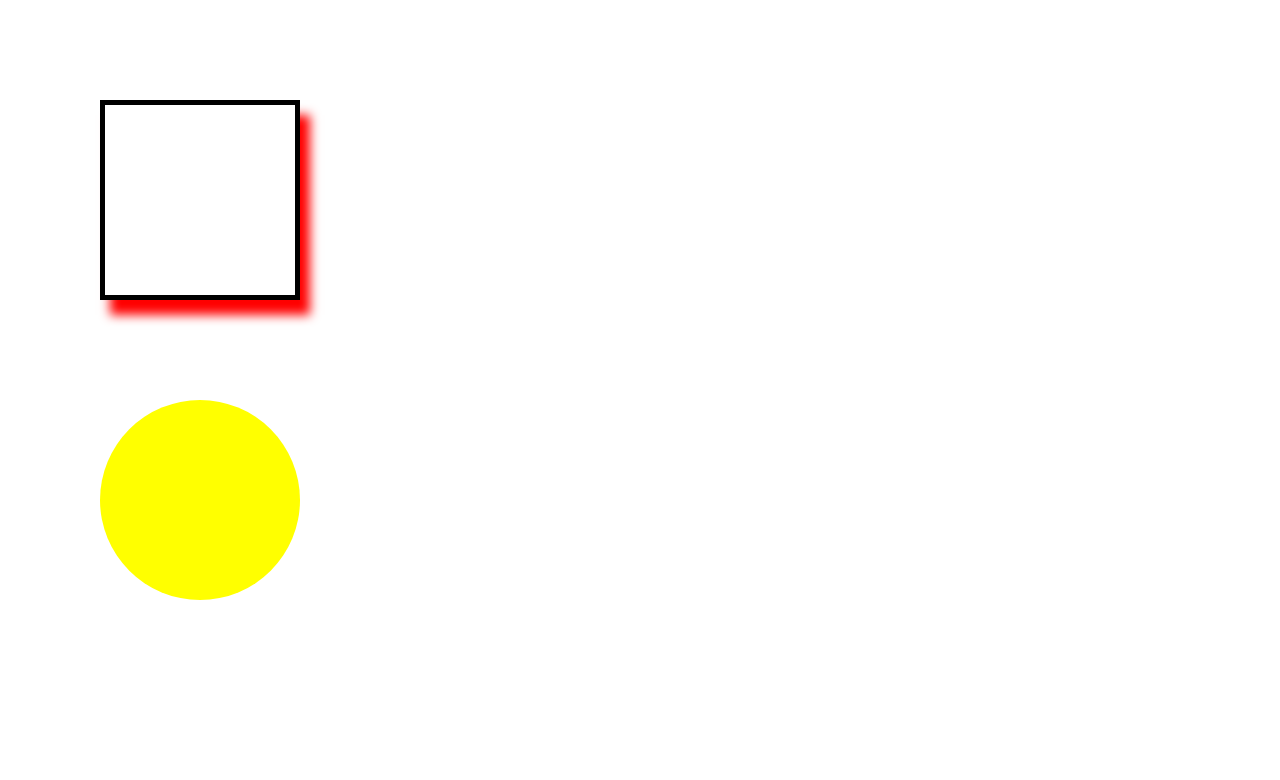
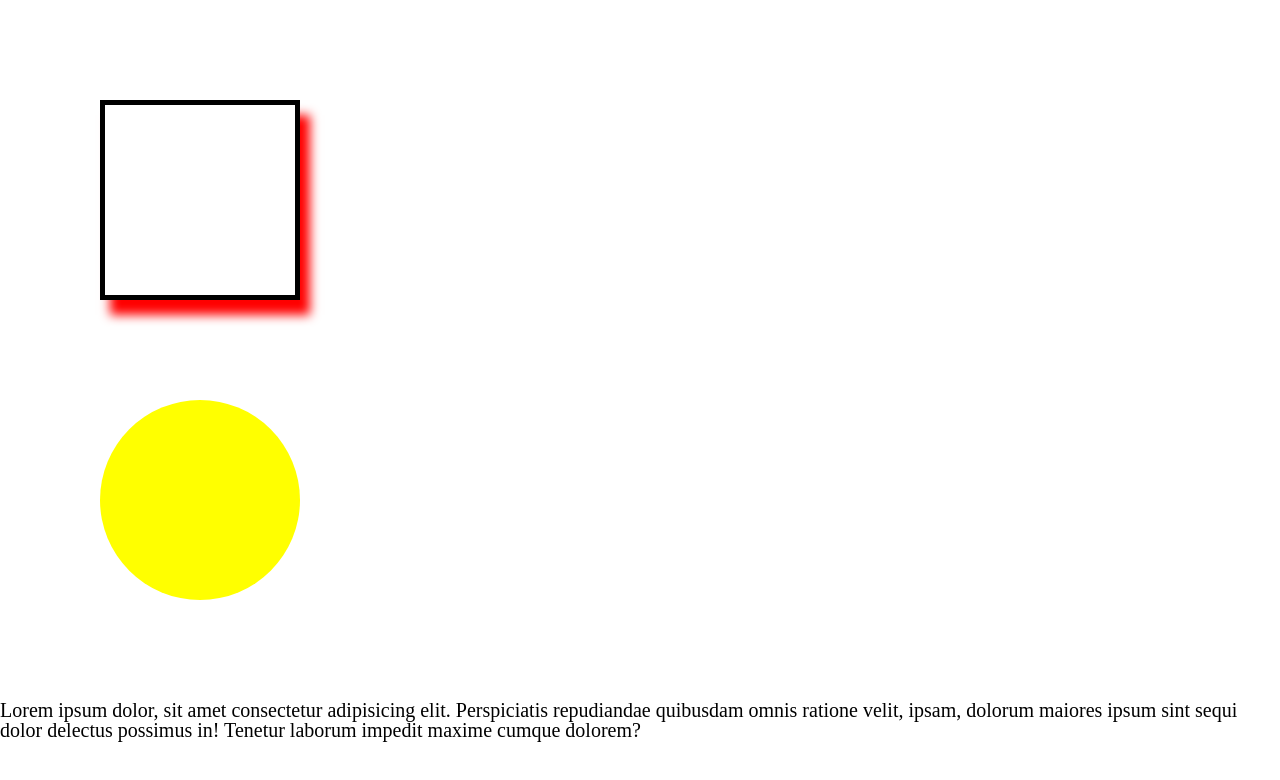
Before and after one commit to Mariam-Kldiashvili/Davaleba-8, a plain HTML site: page index.html in a window 1280 px wide. Drawn offline with Linux system fonts and the light colour scheme.

Commit message:
add text

```diff
--- a/css/style.css
+++ b/css/style.css
@@ -33,12 +33,33 @@
 
  }
 
- @keyframes change{
-
+ @keyframes change {
     0%{
         background-color: yellow;
     }
 
     100%{
         background-color: rgba(212, 221, 78, 0.1);
+
  }
+
+
+ }
+
+
+
+
+/* text  */
+
+
+.text{
+    font-size: 20px;
+    transition-property: all;
+    transition-duration: 7s;
+}
+
+.text:hover {
+
+    font-size: 8px;
+
+}
--- a/index.html
+++ b/index.html
@@ -25,6 +25,13 @@
 
     </div>
 
+    <!-- text -->
+
+
+    <p class="text">
+        Lorem ipsum dolor, sit amet consectetur adipisicing elit. Perspiciatis repudiandae quibusdam omnis ratione velit, ipsam, dolorum maiores ipsum sint sequi dolor delectus possimus in! Tenetur laborum impedit maxime cumque dolorem?
+    </p>
+
 
 
 </body>
```
